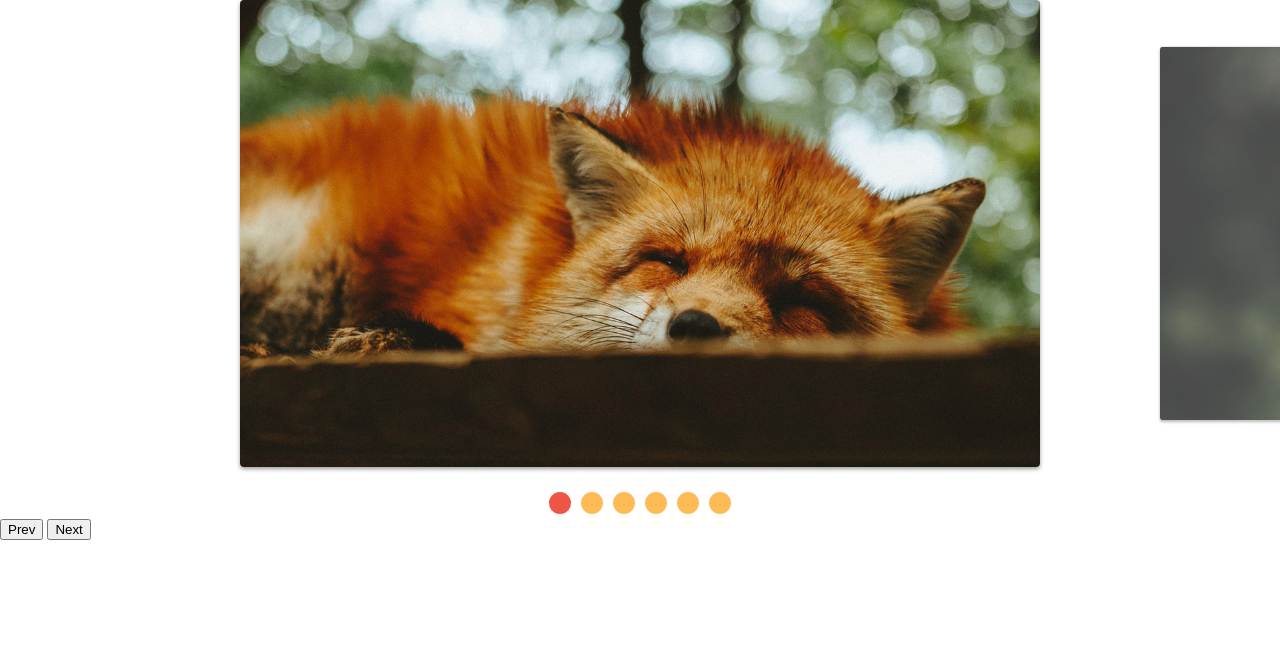
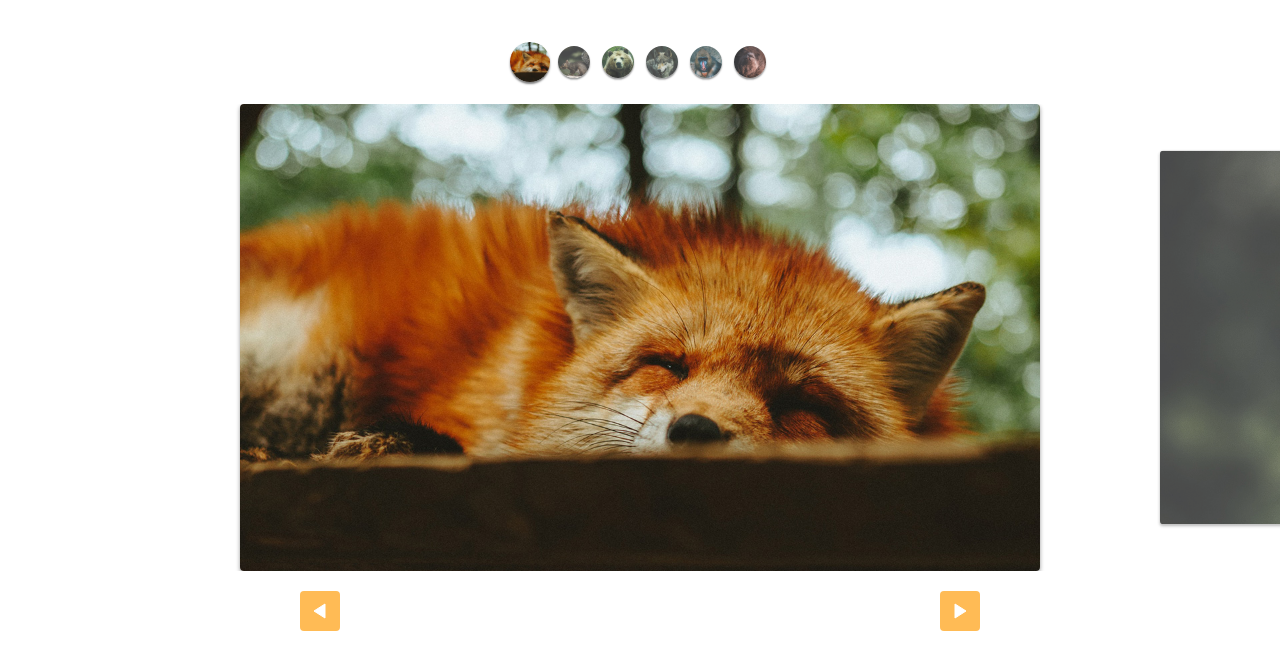
Before and after one commit to AndersonNiz/slide, a plain HTML site: page index.html in a window 1280 px wide. Drawn offline with Linux system fonts and the light colour scheme.

Commit message:
custom-control

```diff
--- a/css/style.css
+++ b/css/style.css
@@ -63,3 +63,48 @@ img {
 [data-control="slide"] li a:hover {
   background: #e54;
 }
+
+.custom-control {
+  display: flex;
+  justify-content: center;
+  margin-top: 40px;
+  margin-bottom: 20px;
+  flex-wrap: wrap;
+}
+
+.custom-control li {
+  opacity: 0.8;
+  transform: scale(0.8);
+  width: 40px;
+  height: 40px;
+  border-radius: 50px;
+  overflow: hidden;
+  margin: 2px;
+  box-shadow: 0 2px 2px rgba(0, 0, 0, 0.5);
+  transition: 0.3s;
+}
+
+.custom-control li.active {
+  opacity: 1;
+  transform: scale(1);
+}
+
+.arrowNav {
+  display: flex;
+  justify-content: space-around;
+  margin: 20px 0;
+}
+
+.arrowNav button {
+  cursor: pointer;
+  border: none;
+  border-radius: 4px;
+  background: #fb5 url("../img/arrow.svg") center center no-repeat;
+  color: white;
+  width: 40px;
+  height: 40px;
+}
+
+.arrowNav button.prev {
+  transform: rotate(-180deg);
+}
--- a/index.html
+++ b/index.html
@@ -11,6 +11,14 @@
 </head>
 
 <body>
+  <ul class="custom-control">
+    <li><img src="img/foto1-thumb.jpg" alt=""></li>
+    <li><img src="img/foto2-thumb.jpg" alt=""></li>
+    <li><img src="img/foto3-thumb.jpg" alt=""></li>
+    <li><img src="img/foto4-thumb.jpg" alt=""></li>
+    <li><img src="img/foto5-thumb.jpg" alt=""></li>
+    <li><img src="img/foto6-thumb.jpg" alt=""></li>
+  </ul>
   <div class="slide-wrapper">
     <ul class="slide">
       <li><img src="img/foto1.jpg" alt=""></li>
@@ -22,8 +30,8 @@
     </ul>
   </div>
   <div class="arrowNav">
-    <button class="prev">Prev</button>
-    <button class="next">Next</button>
+    <button class="prev"></button>
+    <button class="next"></button>
   </div>
   <script type="module" src="js/script.js"></script>
 </body>
--- a/js/script.js
+++ b/js/script.js
@@ -1,7 +1,7 @@
-import { SlideNav } from "./slide.js";
+import SlideNav from "./slide.js";
 
 const slide = new SlideNav(".slide", ".slide-wrapper");
 
 slide.init();
 slide.addArrow(".prev", ".next");
-slide.addControl();
+slide.addControl(".custom-control");
--- a/js/slide.js
+++ b/js/slide.js
@@ -1,6 +1,6 @@
 import debounce from "./debounce.js";
 
-export default class Slide {
+export class Slide {
   constructor(slide, wrapper) {
     this.slide = document.querySelector(slide);
     this.wrapper = document.querySelector(wrapper);
@@ -149,7 +149,7 @@ export default class Slide {
   }
 }
 
-export class SlideNav extends Slide {
+export default class SlideNav extends Slide {
   constructor(slide, wrapper) {
     super(slide, wrapper);
     this.bindControlEvents();
```
